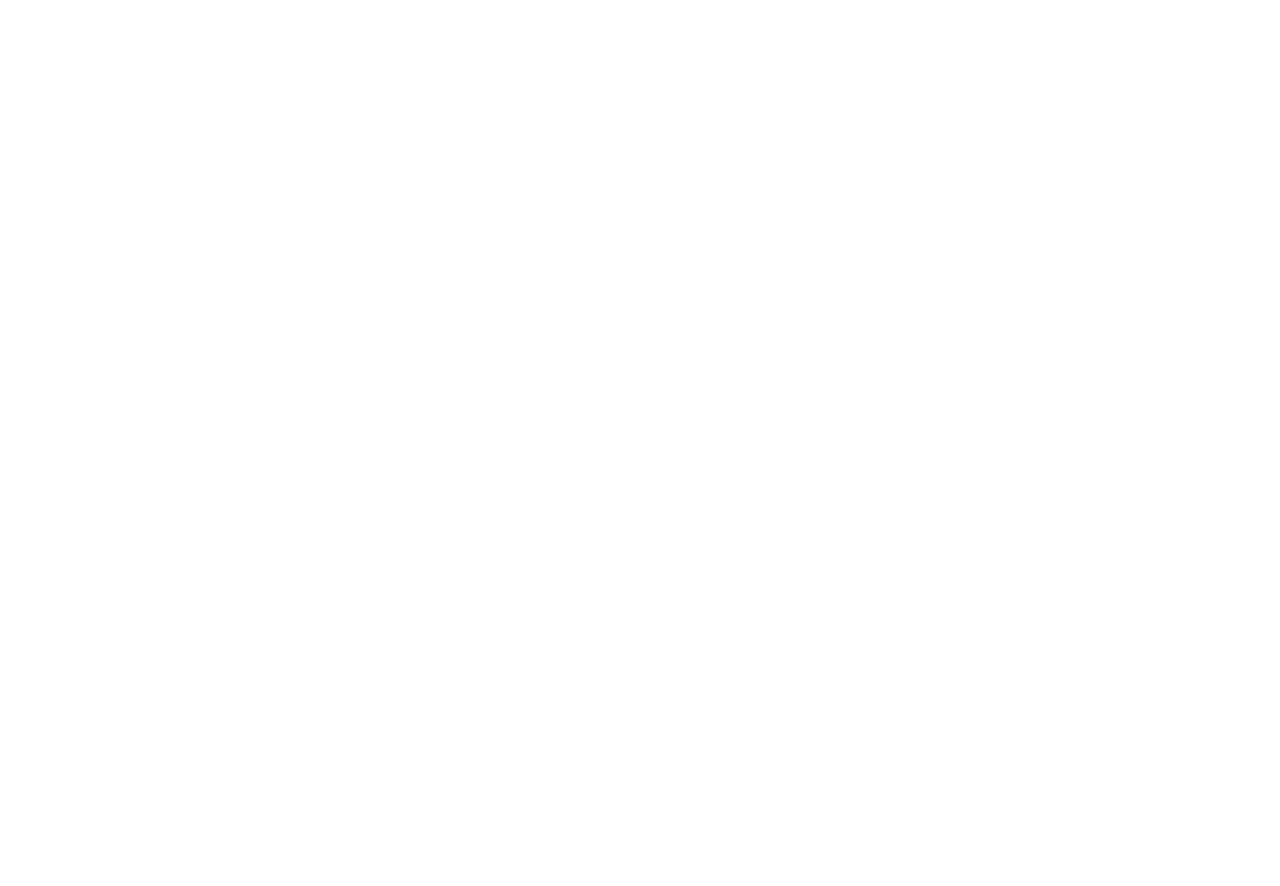
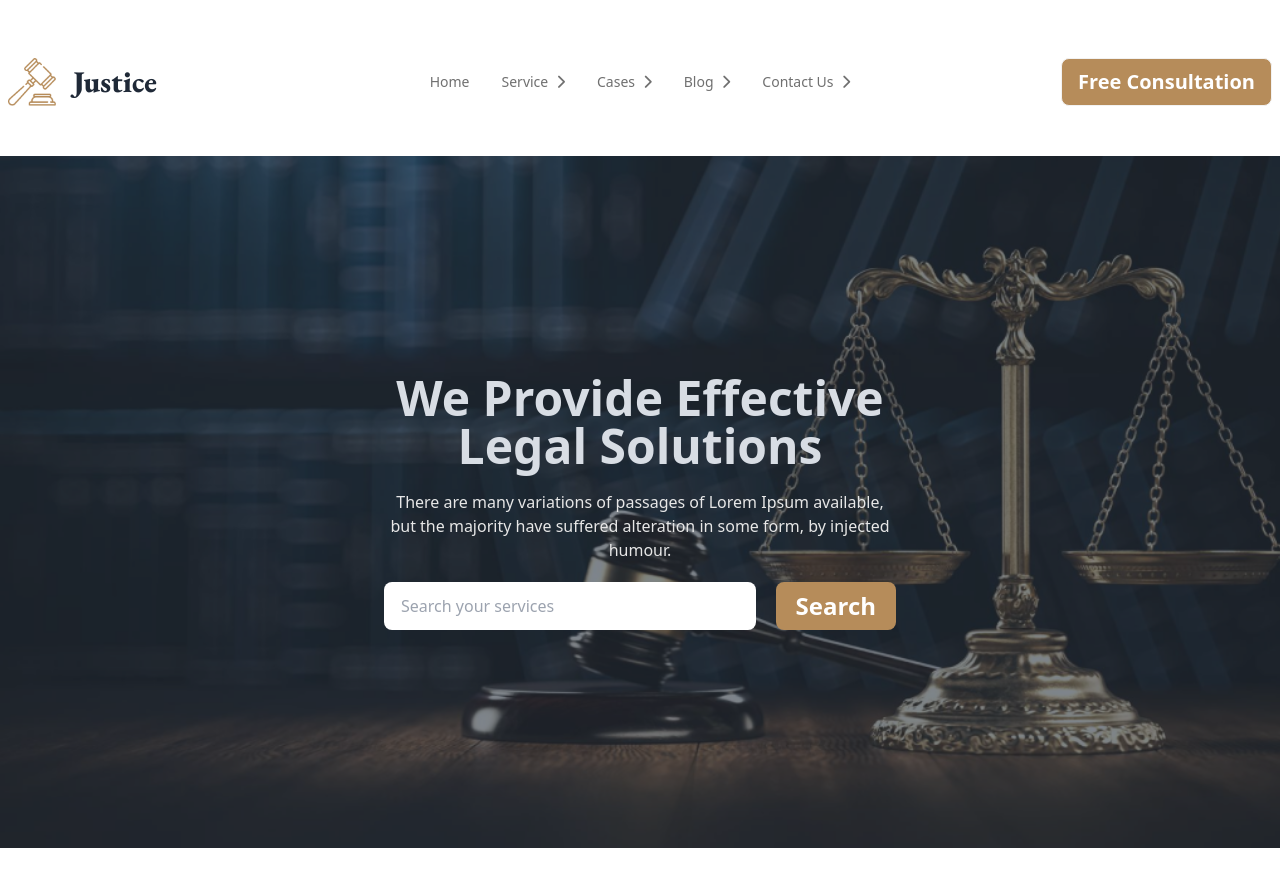
Before and after one commit to shohaib1996/legal-solution-solve, a plain HTML site: page index.html in a window 1280 px wide. Before the commit the page ends 800 px from the top, so only its background shows below. Drawn offline with nearby package versions, Linux system fonts and the light colour scheme.

Commit message:
header added

```diff
--- a/index.html
+++ b/index.html
@@ -19,6 +19,8 @@
                 extend: {
                     colors: {
                         clifford: '#da373d',
+                        "bg-color": "#B68C5A",
+                        "text-color": "#707070",
                     }
                 }
             }
@@ -28,7 +30,8 @@
         .font-poppins {
             font-family: 'Poppins', sans-serif;
         }
-        .font-eb{
+
+        .font-eb {
             font-family: 'EB Garamond', serif;
         }
     </style>
@@ -36,7 +39,63 @@
 </head>
 
 <body>
-    <header></header>
+    <header class="max-w-screen-xl mx-auto my-12">
+        <div class="navbar bg-base-100 mb-10 flex flex-col md:flex-row">
+            <div class="navbar-start">
+                <div class="dropdown">
+                    <label tabindex="0" class="btn btn-ghost lg:hidden">
+                        <svg xmlns="http://www.w3.org/2000/svg" class="h-5 w-5" fill="none" viewBox="0 0 24 24"
+                            stroke="currentColor">
+                            <path stroke-linecap="round" stroke-linejoin="round" stroke-width="2"
+                                d="M4 6h16M4 12h8m-8 6h16" />
+                        </svg>
+                    </label>
+                    <ul tabindex="0"
+                        class="menu menu-sm dropdown-content mt-3 z-[1] p-2 shadow bg-base-100 rounded-box w-52 text-text-color">
+                        <li><a>Home</a></li>
+                        <li><a>Service <i class="fa-solid fa-chevron-right"></i></a></li>
+                        <li><a>Cases <i class="fa-solid fa-chevron-right"></i></a></li>
+                        <li><a>Blog <i class="fa-solid fa-chevron-right"></i></a></li>
+                        <li><a>Contact Us <i class="fa-solid fa-chevron-right"></i></a></li>
+                    </ul>
+                </div>
+                <div class="flex items-center">
+                    <img class="w-12" src="./images/business.png" alt="">
+                    <a class="btn btn-ghost normal-case text-3xl font-eb font-extrabold">Justice</a>
+                </div>
+            </div>
+            <div class="navbar-center hidden lg:flex text-text-color">
+                <ul class="menu menu-horizontal px-1">
+                    <li><a>Home</a></li>
+                    <li><a>Service <i class="fa-solid fa-chevron-right"></i></a></li>
+                    <li><a>Cases <i class="fa-solid fa-chevron-right"></i></a></li>
+                    <li><a>Blog <i class="fa-solid fa-chevron-right"></i></a></li>
+                    <li><a>Contact Us <i class="fa-solid fa-chevron-right"></i></a></li>
+                </ul>
+            </div>
+            <div class="navbar-end">
+                <a class="btn rounded-lg bg-bg-color capitalize text-white text-xl mt-5 md:mt-0">Free Consultation</a>
+            </div>
+        </div>
+        <div class="hero min-h-[calc(100vh-108px)]"
+            style="background-image: url(./images/banner.png);">
+            <div class="hero-overlay bg-opacity-60"></div>
+            <div class="hero-content text-center text-neutral-content">
+                <div class="max-w-md md:max-w-lg">
+                    <h1 class="mb-5 text-5xl font-bold">We Provide Effective Legal Solutions</h1>
+                    <p class="mb-5 text-[#E7E7E7]">There are many variations of passages of Lorem Ipsum available, but
+                        the majority have suffered alteration in some form, by injected humour.</p>
+                    <div class="form-control">
+                        <label class="flex items-center justify-center gap-5">
+                            <input type="text" placeholder="Search your services" class="input md:w-[500px]" />
+                            <span class="capitalize text-2xl text-white bg-bg-color px-5 py-2 .font-poppins rounded-lg font-semibold">search</span>
+                        </label>
+                    </div>
+                </div>
+            </div>
+        </div>
+
+    </header>
     <main></main>
     <footer></footer>
 
```
